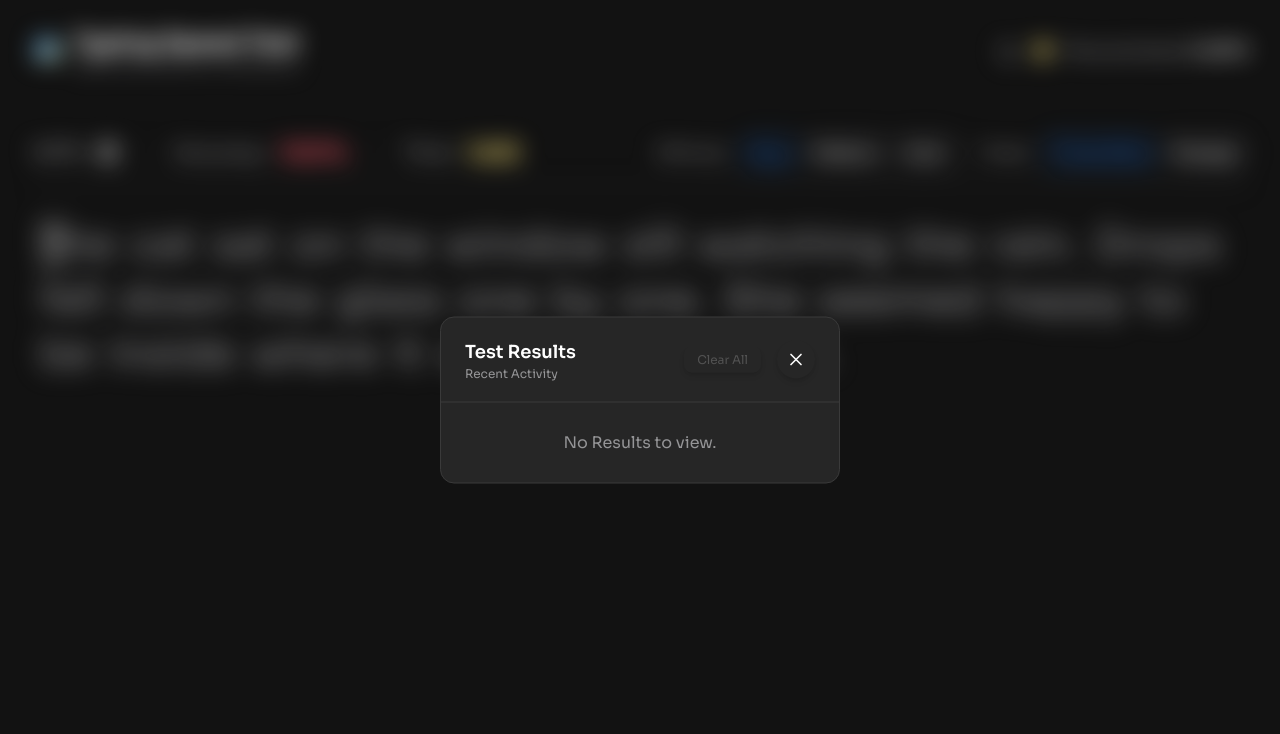
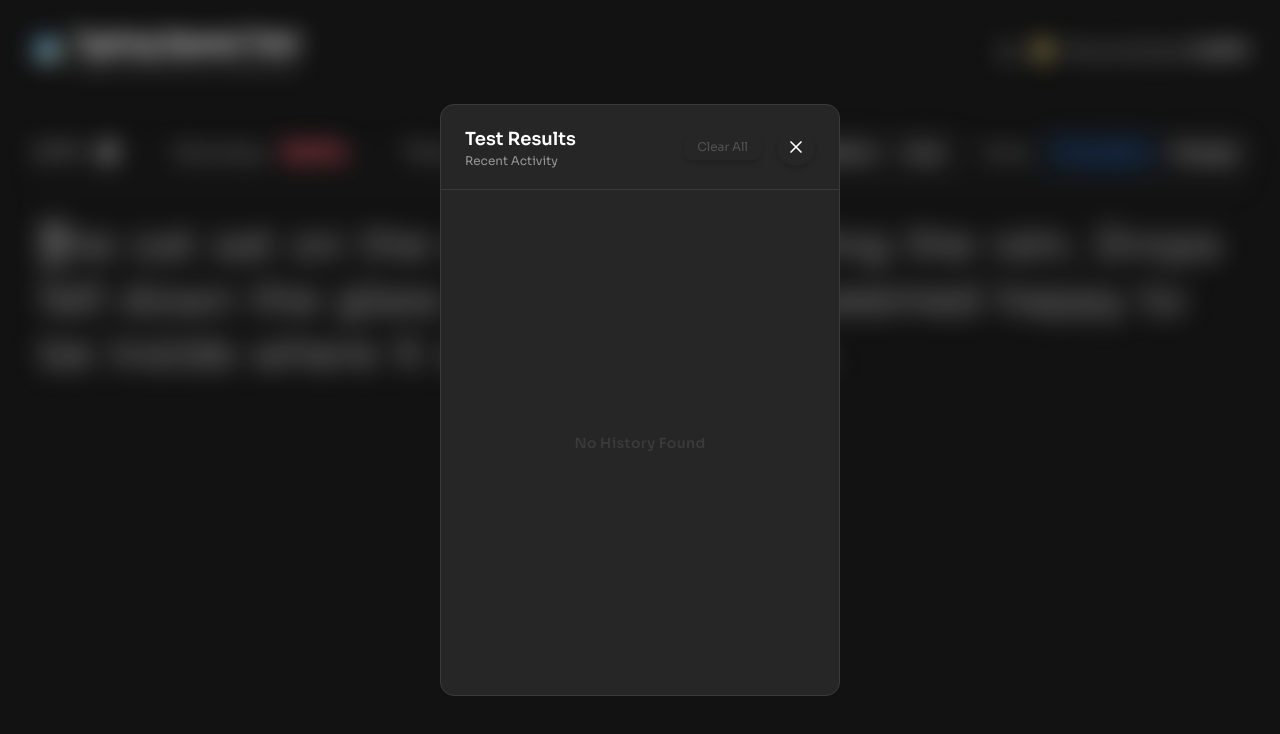
Before and after one commit to DebabrataBanik/Typing-Speed-Test, a React (Vite) app: page / in a window 1280 px wide. Both pictures are taken after a click on the button 1009 px from the left and 52 px from the top of the page. Shown: the top 734 px of the page. Built offline with nearby package versions, Linux system fonts and the light colour scheme.

Commit message:
feat(history): close panel on outside click and polish UX

```diff
--- a/src/App.tsx
+++ b/src/App.tsx
@@ -4,13 +4,26 @@ import Footer from "./components/Footer"
 import { useStore } from "./store/useStore"
 import Achievement from "./components/ResultsPage"
 import History from "./components/History"
+import { useEffect, useRef } from "react"
 
 const App = () => {
-  const { isStarted, testCompleted, showHistory } = useStore();
+  const { isStarted, testCompleted, showHistory, setShowHistory } = useStore();
+  const containerRef = useRef<HTMLDivElement | null>(null)
+
+
+  useEffect(() => {
+    const handleClick = (e: MouseEvent) => {
+      if(containerRef.current && !containerRef.current.contains(e.target as Node)){
+        setShowHistory(false)
+      }
+    }
+    window.addEventListener('click', handleClick)
+    return () => window.removeEventListener('click', handleClick)
+  }, [])
 
   return (
     <div className="relative">
-      {showHistory && <History />}
+      {showHistory && <History containerRef={containerRef} />}
       <div className={`wrapper ${showHistory ? 'mask': ''}`}>
         <Header />
         {!testCompleted && <Main />}
--- a/src/components/Header.tsx
+++ b/src/components/Header.tsx
@@ -9,18 +9,21 @@ const Header = () => {
   return (
     <header>
       <div className="hidden sm:flex items-center gap-2">
-        <a href="/">
+        <a>
           <img src={logoLarge} alt="Logo" />
         </a>
       </div>
       <div className="flex items-center w-[28px] h-[28px] sm:hidden">
-        <a href="/">
+        <a>
           <img src={logoSmall} alt='Logo' />
         </a>
       </div>
       <div className="flex items-center gap-2.5">
         <button
-          onClick={() => setShowHistory(true)}
+          onClick={(e) => {
+            e.stopPropagation()
+            setShowHistory(true)
+          }}
           className="cursor-pointer self-end mr-1">
           <History className="w-[18px] h-[18px] sm:w-5 sm:h-5 text-neutral-400" />
         </button>
--- a/src/components/History.tsx
+++ b/src/components/History.tsx
@@ -14,7 +14,11 @@ const formatDate = (timestamp: number) => {
   };
 };
 
-const History = () => {
+type Props = {
+  containerRef: React.Ref<HTMLDivElement>;
+}
+
+const History = ({ containerRef }: Props) => {
 
   const [results, setResults] = useState<Result[]>([])
   const { setShowHistory } = useStore();
@@ -31,7 +35,10 @@ const History = () => {
   }
 
   return (
-    <div className="history_wrapper">
+    <div
+      ref={containerRef}
+      className="history_wrapper"
+    >
       <section className="w-full">
         <div className="p-5 sm:px-6 sm:py-5 border-b border-neutral-700 flex items-center justify-between">
           <div>
@@ -53,11 +60,11 @@ const History = () => {
             <X className="w-9 h-9 p-2 transition-all duration-300"/>
           </button>
         </div>
-        <div className="p-5 flex flex-col gap-4 max-h-[475px] sm:max-h-[505px] overflow-y-scroll scrollbar-thin scrollbar-thumb-neutral-700 scrollbar-track-transparent">
+        <div className={`p-5 flex flex-col gap-4 h-[475px] sm:h-[505px] overflow-y-scroll ${results.length > 6 ? 'scrollbar-thin scrollbar-thumb-neutral-700 scrollbar-track-transparent' : 'scrollbar-none'} `}>
           {
             results.length === 0 ? (
-              <div className="p-2 text-center text-neutral-400">
-                <p>No Results to view.</p>
+              <div className="p-2 text-center text-neutral-400 h-full flex items-center justify-center">
+                <p className="text-sm tracking-wide text-neutral-700 font-semibold">No History Found</p>
               </div>
             )
             :
@@ -65,9 +72,8 @@ const History = () => {
               results.map((res) => {
                 const { date, time } = formatDate(res.timestamp)
                 return (
-                  <div className="relative">
+                  <div key={res.timestamp} className="relative">
                     <div
-                      key={res.timestamp}
                       className="result_tab"
                     >
                       <div title='Date and Time' className="flex flex-col items-start">
--- a/src/components/Text.tsx
+++ b/src/components/Text.tsx
@@ -179,7 +179,7 @@ const Text = () => {
           spellCheck="false"
         />
 
-        <div className="text-container">
+        <div className="text-container select-none">
           {
             words?.map((word, wordIdx) => {
               const userWord = typedWord[wordIdx] ?? ''
--- a/src/index.css
+++ b/src/index.css
@@ -142,6 +142,11 @@
   --color-green-500: hsl(140, 63%, 57%);
 
   --color-yellow-400: hsl(49, 85%, 70%);
+}
+
+::selection{
+  background: white;
+  color: var(--color-neutral-900);
 }
 
 @layer base{
```
